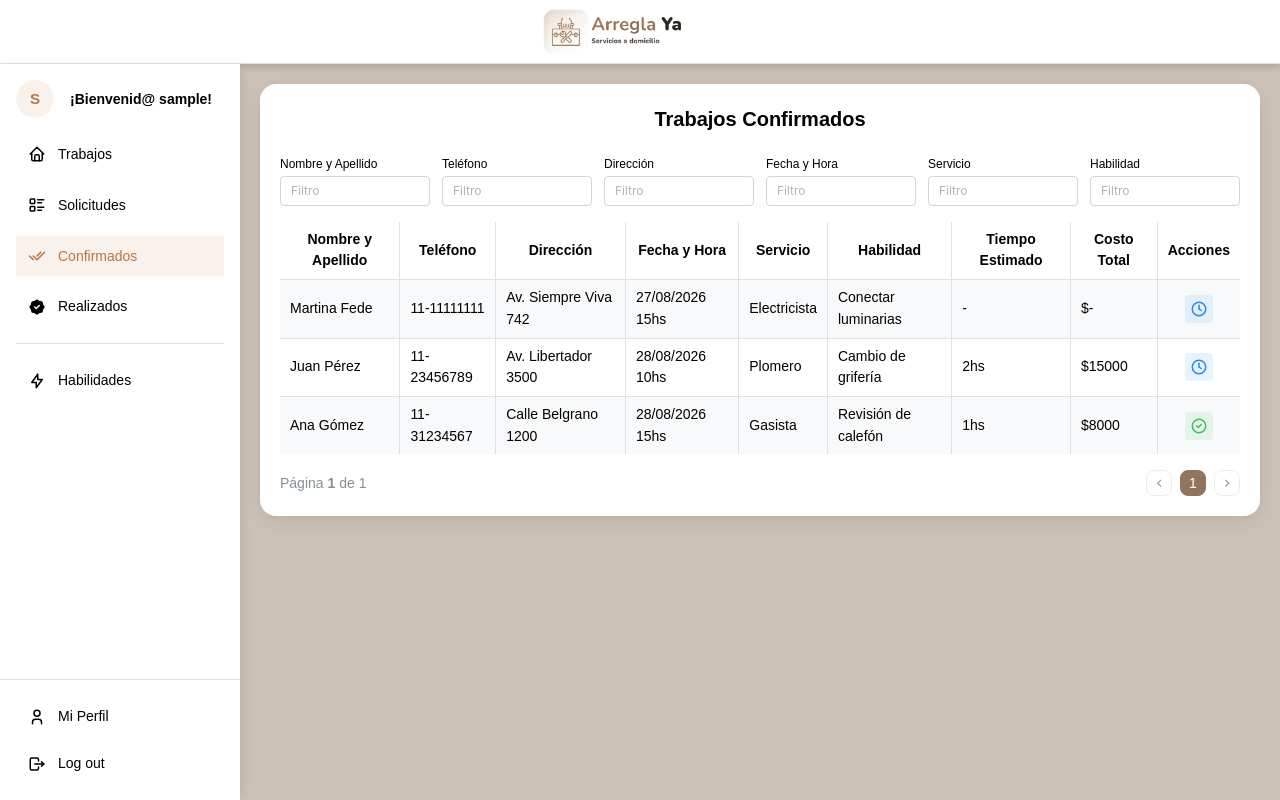
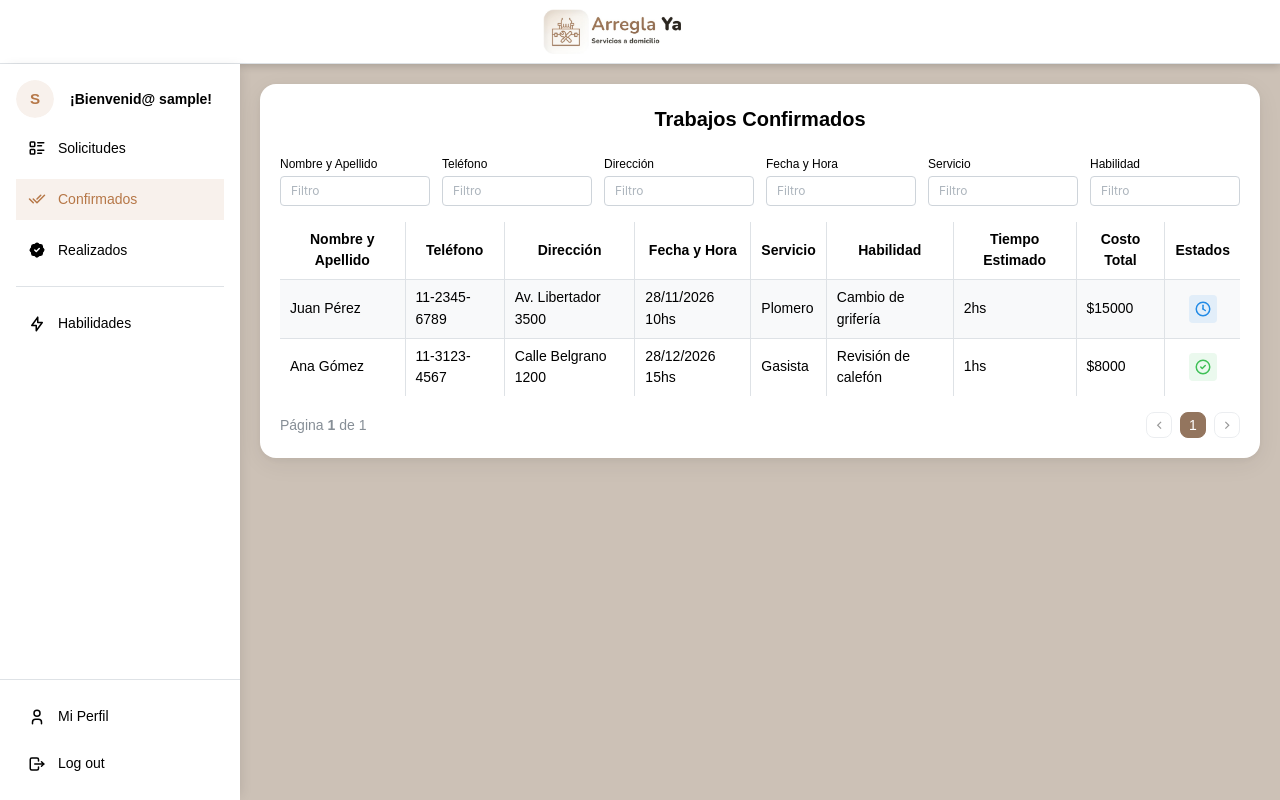
Before and after one commit to MarinaRoitman/ArreglaYa-Catalogo-Front, a React (Create React App) app in the folder desarrollo2-catalogos-front/: page /confirmados in a window 1280 px wide. Built offline with nearby package versions, Linux system fonts and the light colour scheme; no server answers; sample sign-in values are in the browser's storage.

Commit message:
Merge funcional

```diff
--- a/desarrollo2-catalogos-front/src/Confirmados.json
+++ /dev/null
@@ -1,62 +0,0 @@
-[
-  {
-    "id": 1,
-    "nombre": "Martina Fede",
-    "telefono": "11-11111111",
-    "direccion": "Av. Siempre Viva 742",
-    "fechaHora": "27/08/2026 15hs",
-    "servicio": "Electricista",
-    "habilidad": "Conectar luminarias",
-    "tiempoEstimado": null,
-    "montoTotal": null,
-    "clienteConfirmo": false
-  },
-  {
-    "id": 2,
-    "nombre": "Juan Pérez",
-    "telefono": "11-23456789",
-    "direccion": "Av. Libertador 3500",
-    "fechaHora": "28/08/2026 10hs",
-    "servicio": "Plomero",
-    "habilidad": "Cambio de grifería",
-    "tiempoEstimado": "2hs",
-    "montoTotal": 15000,
-    "clienteConfirmo": false
-  },
-  {
-    "id": 3,
-    "nombre": "Ana Gómez",
-    "telefono": "11-31234567",
-    "direccion": "Calle Belgrano 1200",
-    "fechaHora": "28/08/2026 15hs",
-    "servicio": "Gasista",
-    "habilidad": "Revisión de calefón",
-    "tiempoEstimado": "1hs",
-    "montoTotal": 8000,
-    "clienteConfirmo": true
-  },
-  {
-    "id": 4,
-    "nombre": "Luis Rodríguez (Realizado)",
-    "telefono": "11-44556677",
-    "direccion": "Av. Rivadavia 8000",
-    "fechaHora": "01/01/2020 14hs",
-    "servicio": "Albañil",
-    "habilidad": "Reparación de pared",
-    "tiempoEstimado": "4hs",
-    "montoTotal": 25000,
-    "clienteConfirmo": true
-  },
-  {
-    "id": 5,
-    "nombre": "Sofía Martínez (Expirado)",
-    "telefono": "11-55667788",
-    "direccion": "Calle Mitre 450",
-    "fechaHora": "01/01/2020 18hs",
-    "servicio": "Pintor",
-    "habilidad": "Pintar dormitorio",
-    "tiempoEstimado": "8hs",
-    "montoTotal": 40000,
-    "clienteConfirmo": false
-  }
-]
--- a/desarrollo2-catalogos-front/src/components/Sidebar.jsx
+++ b/desarrollo2-catalogos-front/src/components/Sidebar.jsx
@@ -1,6 +1,6 @@
 import React, { useState } from "react";
 import { Box, ScrollArea, Group, Avatar, Text, NavLink, Divider } from "@mantine/core";
-import { IconHome, IconListDetails, IconBolt, IconUser, IconLogout, IconChecks, IconRosetteDiscountCheckFilled } from "@tabler/icons-react";
+import { IconListDetails, IconBolt, IconUser, IconLogout, IconChecks, IconRosetteDiscountCheckFilled } from "@tabler/icons-react";
 import { useNavigate, useLocation } from "react-router-dom";
 import ConfirmLogoutModal from "./LogOut";
 
@@ -39,7 +39,6 @@ export default function Sidebar() {
             <Text size="sm" fw={600}>¡Bienvenid@ {userName}!</Text>
           </Group>
 
-          <NavLink label="Trabajos" leftSection={<IconHome size={18} />} variant="filled" mt="md" />
           <NavLink
             label="Solicitudes"
             leftSection={<IconListDetails size={18} />}
--- a/desarrollo2-catalogos-front/src/components/TableComponent.jsx
+++ b/desarrollo2-catalogos-front/src/components/TableComponent.jsx
@@ -42,7 +42,7 @@ export default function TableComponent({ rows = [], aprobar, rechazar, calificar
                 </>
               )}
 
-              <MC.Table.Th><MC.Text fw={600} fz="sm" ta="center">Acciones</MC.Text></MC.Table.Th>
+              <MC.Table.Th><MC.Text fw={600} fz="sm" ta="center">Estados</MC.Text></MC.Table.Th>
             </MC.Table.Tr>
           </MC.Table.Thead>
 
--- a/desarrollo2-catalogos-front/src/pages/Confirmados.js
+++ b/desarrollo2-catalogos-front/src/pages/Confirmados.js
@@ -5,34 +5,21 @@ import AppLayout from "../components/LayoutTrabajosPendientes";
 import Filterbar from "../components/Filterbar";
 import TableComponent from "../components/TableComponent";
 import CardsMobile from "../components/CardsMobile";
-import ConfirmadosPersonas from "../Confirmados.json";
 
-// Pequeña función para convertir tu formato de fecha a una fecha real de JavaScript
-const parseCustomDate = (dateString) => {
-  const [datePart, timePart] = dateString.split(' ');
-  const [day, month, year] = datePart.split('/');
-  const hour = timePart.replace('hs', '');
-  return new Date(`${year}-${month}-${day}T${hour}:00:00`);
-};
+// 1. El componente ahora recibe { data } como prop. ¡Ya no importa su propio JSON!
+export default function Confirmados({ data }) {
 
-export default function Confirmados() {
-  // 1. Filtramos los datos INICIALES para excluir los trabajos que ya pasaron
-const data = useMemo(
-  () => ConfirmadosPersonas.filter(job => parseCustomDate(job.fechaHora) > new Date()),
-  []
-);
-
-  // El resto de la lógica de filtros y paginación no cambia
+  // La lógica de filtros y paginación se mantiene igual
   const [fNombre, setFNombre] = useState("");
   const [fTel, setFTel] = useState("");
   const [fDir, setFDir] = useState("");
   const [fFecha, setFFecha] = useState("");
   const [fServ, setFServ] = useState("");
   const [fHab, setFHab] = useState("");
+  const [page, setPage] = useState(1);
+  const pageSize = 10;
 
-  const pageSize = 10;
-  const [page, setPage] = useState(1);
-
+  // El filtro se aplica sobre la 'data' que llega por props desde App.js
   const filtered = useMemo(() => {
     const match = (val, f) =>
       String(val).toLowerCase().includes(f.trim().toLowerCase());
@@ -54,7 +41,7 @@ const data = useMemo(
     if (page > totalPages) setPage(totalPages);
   }, [page, totalPages]);
 
-  // Esta función se puede usar en el futuro para calificar un trabajo finalizado
+  // Esta función es para el futuro, para cuando implementes la calificación
   const calificarTrabajo = (id) => {
     console.log(`Lógica para calificar el trabajo con ID: ${id}`);
     alert(`Calificar trabajo ID: ${id}`);
```
